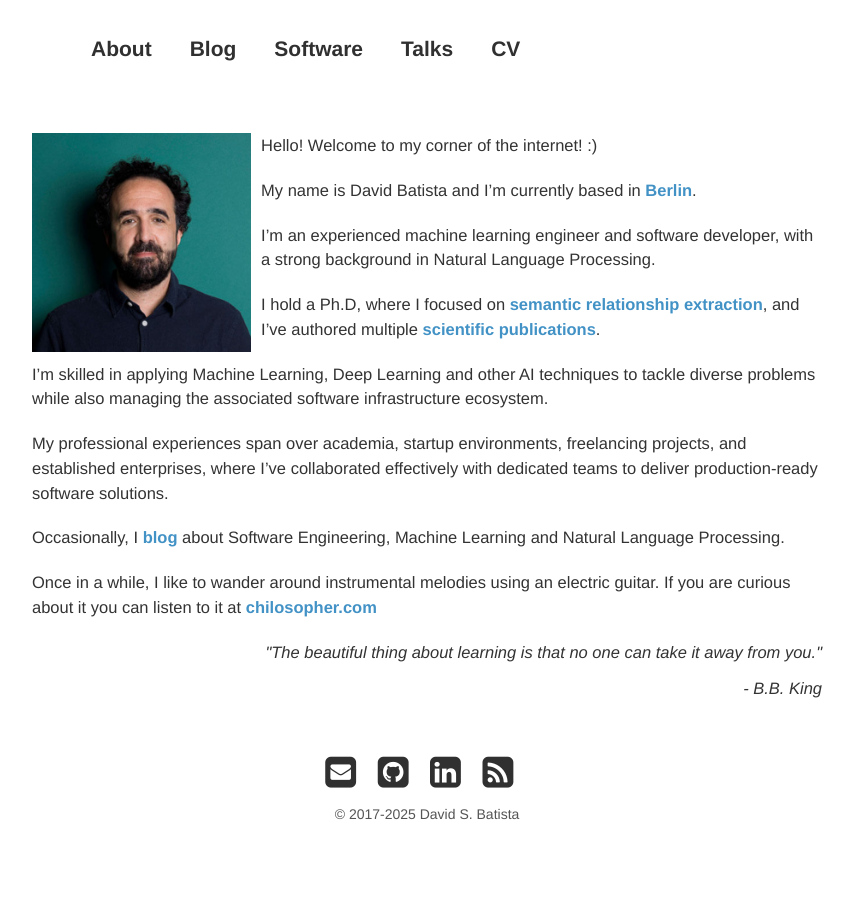
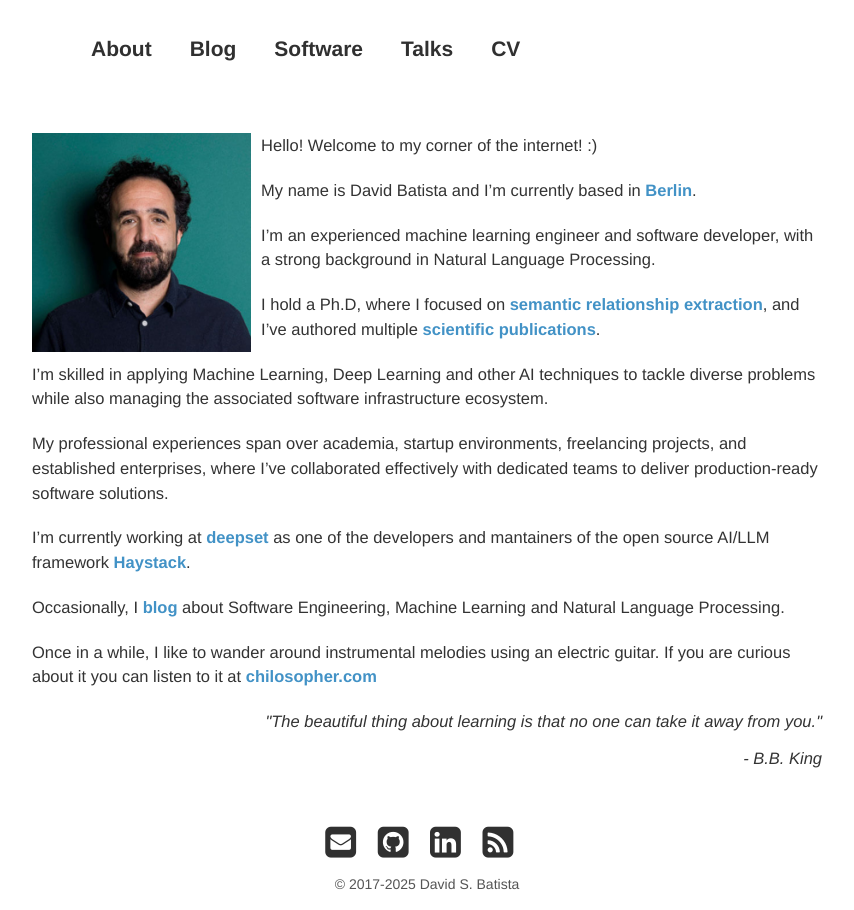
Before and after one commit to davidsbatista/davidsbatista.net, a Jekyll site: the page built from index.md, in a window 1280 px wide. Shown: the whole page, without its empty margins (213-1067 px from the left). Built offline with Jekyll 4.4.1, drawn with Linux system fonts in a browser that asks for light colours; nearby versions of some CDN libraries.

Commit message:
updating front page

```diff
--- a/index.md
+++ b/index.md
@@ -18,9 +18,12 @@ I’m skilled in applying Machine Learning, Deep Learning and other AI technique
 
 My professional experiences span over academia, startup environments, freelancing projects, and established enterprises, where I’ve collaborated effectively with dedicated teams to deliver production‑ready software solutions.
 
+I'm currently working at [__deepset__](https://www.deepset.com) as one of the developers and mantainers of the open source AI/LLM framework [__Haystack__](https://github.com/deepset-ai/haystack).
+
 Occasionally, I <a href="/posts/" target="_blank"><b>blog</b></a> about Software Engineering, Machine Learning and Natural Language Processing.
 
 Once in a while, I like to wander around instrumental melodies using an electric guitar. If you are curious about it you can listen to it at [__chilosopher.com__](https://www.chilosopher.com/){:target="_blank"}
+
 
 <div style="text-align: right;">
 	<p><em>"The beautiful thing about learning is that no one can take it away from you."</em></p>
```
Also changed, not shown: about-me.md (+2 -0 lines).
